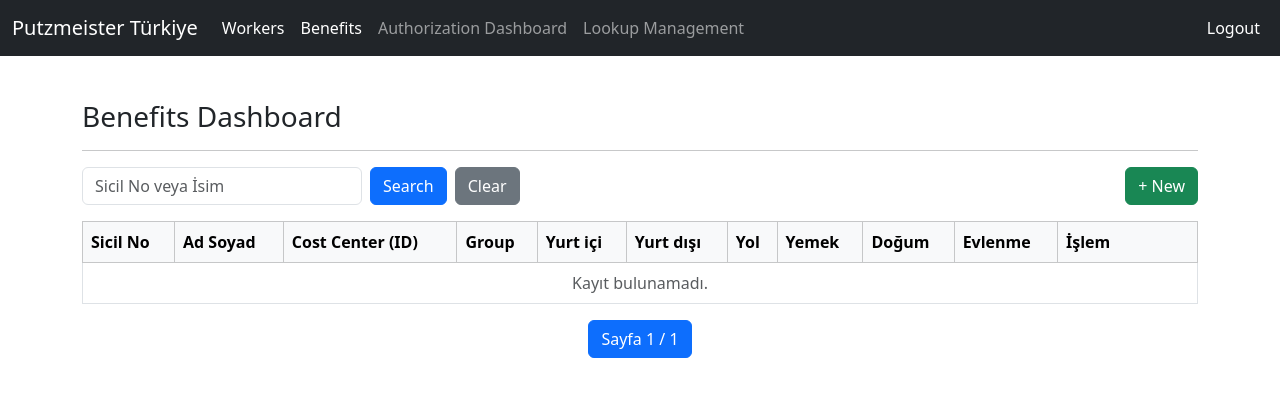
After one commit to omercengiz/putzmeisterapp, a Django app: page /benefits/ in a window 1280 px wide. The commit adds this page. Shown: the top 397 px of the page. Run offline with Django 4.2, Linux system fonts and the light colour scheme; a user stored in the database is signed in; data that the repository does not hold is empty.

Commit message:
feat:changing templates/adding benefits

```diff
--- a/benefits/urls.py
+++ b/benefits/urls.py
@@ -1,8 +1,11 @@
 from django.urls import path
 from . import views
 
-app_name = "benefits"
+app_name = 'benefits'
 
 urlpatterns = [
-    path("benefitsdashboard/", views.add_benefit, name="add_benefit"),
+    path('', views.benefit_list, name='list'),                 # /yanhaklar → list
+    path('create/', views.benefit_create, name='create'),
+    path('<int:pk>/edit/', views.benefit_update, name='update'),
+    path('<int:pk>/delete/', views.benefit_delete, name='delete'),
 ]
--- a/benefits/views.py
+++ b/benefits/views.py
@@ -1,16 +1,60 @@
-from django.shortcuts import render, redirect
+from django.shortcuts import render, redirect, get_object_or_404
+from django.contrib.auth.decorators import login_required
+from django.contrib import messages
+from django.db import IntegrityError
+from django.core.paginator import Paginator
+
+from .models import Benefit
 from .forms import BenefitForm
-from django.contrib import messages
-from django.contrib.auth.decorators import login_required
 
-# Create your views here.
+@login_required
+def benefit_list(request):
+    q = request.GET.get('q')
+    qs = Benefit.objects.select_related('worker', 'worker__group', 'worker__s_no').all()
 
-@login_required(login_url="user:login")
-def add_benefit(request):
+    if q:
+        # sicil_no veya isimden ara
+        qs = qs.filter(worker__sicil_no__icontains=q) | qs.filter(worker__name_surname__icontains=q)
+
+    qs = qs.order_by('worker__sicil_no')
+    paginator = Paginator(qs, 10)
+    page = request.GET.get('page')
+    page_obj = paginator.get_page(page)
+
+    return render(request, 'benefits/benefit_list.html', {
+        'page_obj': page_obj,
+        'query': q or '',
+    })
+
+@login_required
+def benefit_create(request):
     form = BenefitForm(request.POST or None)
     if form.is_valid():
-        form.save()
-        messages.success(request, "Benefit has been added successfully.")
-        return redirect("benefits:add_benefit")
+        try:
+            form.save()
+            messages.success(request, "Yan hak kaydı oluşturuldu.")
+            return redirect('benefits:list')
+        except IntegrityError:
+            # OneToOne ihlali (aynı worker için zaten kayıt var)
+            form.add_error('worker', 'Bu çalışan için zaten bir yan hak kaydı var.')
+    return render(request, 'benefits/benefit_form.html', {'form': form, 'title': 'Yeni Yan Hak'})
 
-    return render(request, "benefits/add_benefit.html", {"form": form})
+@login_required
+def benefit_update(request, pk):
+    benefit = get_object_or_404(Benefit, pk=pk)
+    form = BenefitForm(request.POST or None, instance=benefit)
+    if form.is_valid():
+        try:
+            form.save()
+            messages.success(request, "Yan hak bilgileri güncellendi.")
+            return redirect('benefits:list')
+        except IntegrityError:
+            form.add_error('worker', 'Bu çalışan için zaten bir yan hak kaydı var.')
+    return render(request, 'benefits/benefit_form.html', {'form': form, 'title': 'Yan Hak Güncelle'})
+
+@login_required
+def benefit_delete(request, pk):
+    benefit = get_object_or_404(Benefit, pk=pk)
+    benefit.delete()
+    messages.success(request, "Yan hak kaydı silindi.")
+    return redirect('benefits:list')
--- a/config/urls.py
+++ b/config/urls.py
@@ -24,6 +24,7 @@ urlpatterns = [
     path('', index, name="index"),
     path('workers/', include("workers.urls")),
     path('user/', include("user.urls")),
+    path('benefits/', include('benefits.urls')),
     path("lookups/", manage_lookups, name="manage_lookups"),
     path("lookups/delete/<str:model_name>/<int:pk>/", delete_lookup, name="delete_lookup")
 ]
--- /dev/null
+++ b/templates/benefits/benefit_list.html
@@ -0,0 +1,81 @@
+{% extends "layout.html" %}
+{% block body %}
+
+<h3>Benefits Dashboard</h3>
+<hr>
+
+<div class="row mb-3 align-items-center">
+  <div class="col-md-6">
+    <form method="get" class="d-flex">
+      <input type="text" name="q" class="form-control me-2" placeholder="Sicil No veya İsim"
+             value="{{ query|default_if_none:'' }}" style="max-width:280px;">
+      <button type="submit" class="btn btn-primary me-2">Search</button>
+      <a href="{% url 'benefits:list' %}" class="btn btn-secondary">Clear</a>
+    </form>
+  </div>
+  <div class="col-md-6 text-end">
+    <a class="btn btn-success" href="{% url 'benefits:create' %}">+ New</a>
+  </div>
+</div>
+
+<table class="table table-bordered table-hover">
+  <thead class="table-light">
+    <tr>
+      <th>Sicil No</th>
+      <th>Ad Soyad</th>
+      <th>Cost Center (ID)</th>
+      <th>Group</th>
+      <th>Yurt içi</th>
+      <th>Yurt dışı</th>
+      <th>Yol</th>
+      <th>Yemek</th>
+      <th>Doğum</th>
+      <th>Evlenme</th>
+      <th style="width:140px;">İşlem</th>
+    </tr>
+  </thead>
+  <tbody>
+    {% for b in page_obj %}
+    <tr>
+      <td>{{ b.worker.sicil_no }}</td>
+      <td>{{ b.worker.name_surname }}</td>
+      <td>{{ b.worker.s_no.code }}</td>
+      <td>{{ b.worker.group }}</td>
+      <td>{{ b.yurtici_harcirah }}</td>
+      <td>{{ b.yurtdisi_harcirah }}</td>
+      <td>{{ b.yol_yardimi }}</td>
+      <td>{{ b.yemek_ticket }}</td>
+      <td>{{ b.dogum_yardimi }}</td>
+      <td>{{ b.evlenme_yardimi }}</td>
+      <td class="text-nowrap">
+        <div class="d-flex justify-content-start gap-2">
+          <a href="{% url 'benefits:update' b.id %}" class="btn btn-sm btn-primary">Update</a>
+          <a href="{% url 'benefits:delete' b.id %}" class="btn btn-sm btn-danger"
+            onclick="return confirm('Bu yan hak kaydını silmek istediğinize emin misiniz?');">Delete</a>
+        </div>
+      </td>
+    </tr>
+    {% empty %}
+    <tr><td colspan="11" class="text-center text-muted">Kayıt bulunamadı.</td></tr>
+    {% endfor %}
+  </tbody>
+</table>
+
+<nav aria-label="Sayfalama">
+  <ul class="pagination justify-content-center">
+    {% if page_obj.has_previous %}
+      <li class="page-item"><a class="page-link" href="?page=1{% if query %}&q={{query}}{% endif %}">&laquo; First</a></li>
+      <li class="page-item"><a class="page-link" href="?page={{page_obj.previous_page_number}}{% if query %}&q={{query}}{% endif %}">Previous</a></li>
+    {% endif %}
+
+    <li class="page-item active">
+      <span class="page-link">Sayfa {{page_obj.number}} / {{page_obj.paginator.num_pages}}</span>
+    </li>
+
+    {% if page_obj.has_next %}
+      <li class="page-item"><a class="page-link" href="?page={{page_obj.next_page_number}}{% if query %}&q={{query}}{% endif %}">Next</a></li>
+      <li class="page-item"><a class="page-link" href="?page={{page_obj.paginator.num_pages}}{% if query %}&q={{query}}{% endif %}">Last &raquo;</a></li>
+    {% endif %}
+  </ul>
+</nav>
+{% endblock %}
--- a/templates/includes/navbar.html
+++ b/templates/includes/navbar.html
@@ -14,7 +14,7 @@
             <a class="nav-link active" href="/workers/dashboard">Workers</a>
           </li>
           <li class="nav-item">
-            <a class="nav-link active" href="/yanhaklar">Yan Haklar</a>
+            <a class="nav-link active" href="/benefits/">Benefits</a>
           </li>
         {% endif %}
         {% if request.user.is_authenticated and request.user.is_superuser or request.user.is_authenticated and request.user.role_info.role == 'admin' %}
--- a/templates/index.html
+++ b/templates/index.html
@@ -13,7 +13,7 @@
             </a>
         </div>
         <div class="col-md-5">
-            <a href="/yanhaklar" class="text-decoration-none">
+            <a href="/benefits/" class="text-decoration-none">
                 <div class="card bg-primary text-center h-100 border-0 shadow-sm">
                     <div class="card-body d-flex align-items-center justify-content-center" style="height: 150px;">
                         <h4 class="text-dark m-0">Benefits</h4>
```
Also changed, not shown: benefits/admin.py (+7 -2 lines), benefits/forms.py (+23 -2 lines), benefits/models.py (+37 -18 lines), templates/benefits/benefit_form.html (added, +45 -0 lines), benefits/migrations/0001_initial.py.
